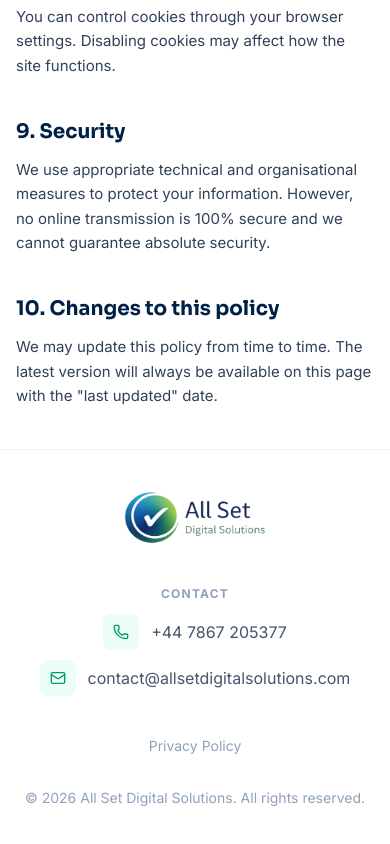
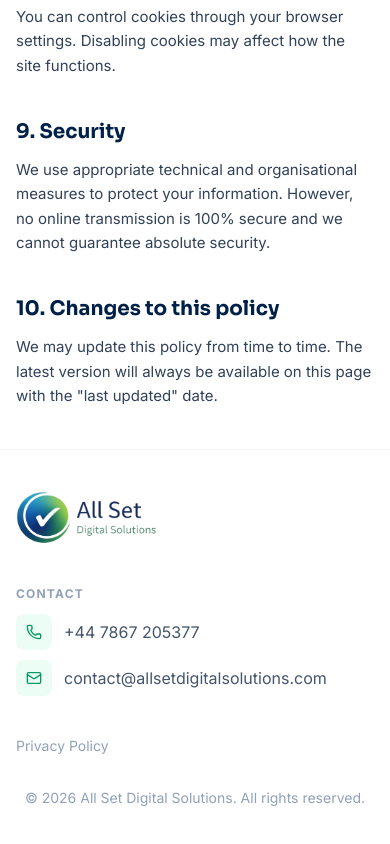
Before and after one commit to Naseef-Nusky/Allset-Digital-Solution-Landingpage, a React (Vite) app: page /privacy-policy in a window 390 px wide. Shown: the part 2653-3497 px from the top of the page. Built offline with nearby package versions, Linux system fonts and the light colour scheme.

Commit message:
footer changes

```diff
--- a/src/components/Footer.jsx
+++ b/src/components/Footer.jsx
@@ -8,7 +8,7 @@ export default function Footer() {
   return (
     <footer className="border-t border-slate-100 bg-white px-4 py-10 pb-28 lg:pb-10">
       <div className="mx-auto max-w-6xl">
-        <div className="flex flex-col items-center gap-10 lg:flex-row lg:items-start lg:justify-between lg:gap-8">
+        <div className="flex flex-col items-start gap-10 lg:flex-row lg:items-start lg:justify-between lg:gap-8">
           <Link
             to="/"
             aria-label="All Set Digital Solutions home"
@@ -17,14 +17,14 @@ export default function Footer() {
             <Logo className="!h-14" />
           </Link>
 
-          <div className="w-full text-center lg:w-auto lg:text-left">
+          <div className="w-full text-left lg:w-auto">
             <p className="text-xs font-bold uppercase tracking-widest text-slate-400">
               Contact
             </p>
             <div className="mt-3 space-y-2.5">
               <a
                 href={`tel:${PHONE_NUMBER}`}
-                className="flex items-center justify-center gap-3 text-slate-600 transition hover:text-emerald-600 lg:justify-start"
+                className="flex items-center justify-start gap-3 text-slate-600 transition hover:text-emerald-600"
               >
                 <ContactIcon>
                   <Phone className="h-4 w-4 text-emerald-600" strokeWidth={2} />
@@ -33,7 +33,7 @@ export default function Footer() {
               </a>
               <a
                 href={`mailto:${EMAIL}`}
-                className="flex items-center justify-center gap-3 text-slate-600 transition hover:text-emerald-600 lg:justify-start"
+                className="flex items-center justify-start gap-3 text-slate-600 transition hover:text-emerald-600"
               >
                 <ContactIcon>
                   <Mail className="h-4 w-4 text-emerald-600" strokeWidth={2} />
@@ -43,7 +43,7 @@ export default function Footer() {
             </div>
           </div>
 
-          <div className="flex w-full flex-col items-center text-sm text-slate-400 lg:w-auto lg:items-end lg:text-right">
+          <div className="flex w-full flex-col items-start text-sm text-slate-400 lg:w-auto lg:items-end lg:text-right">
             <Link
               to="/privacy-policy"
               className="transition hover:text-emerald-600"
```
